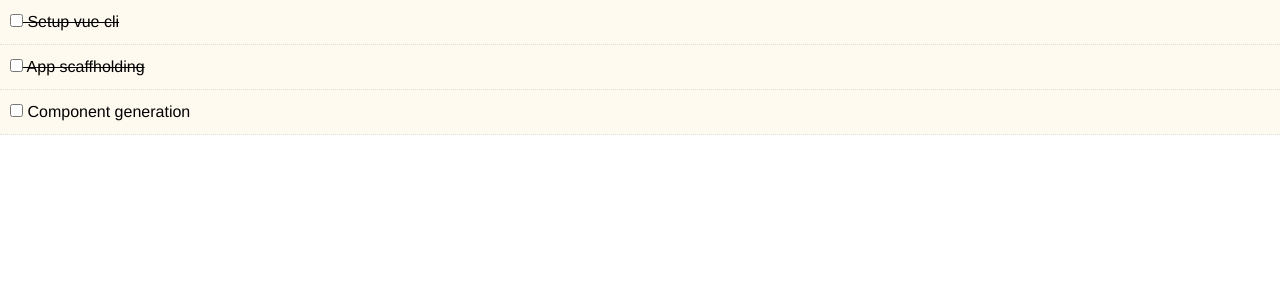
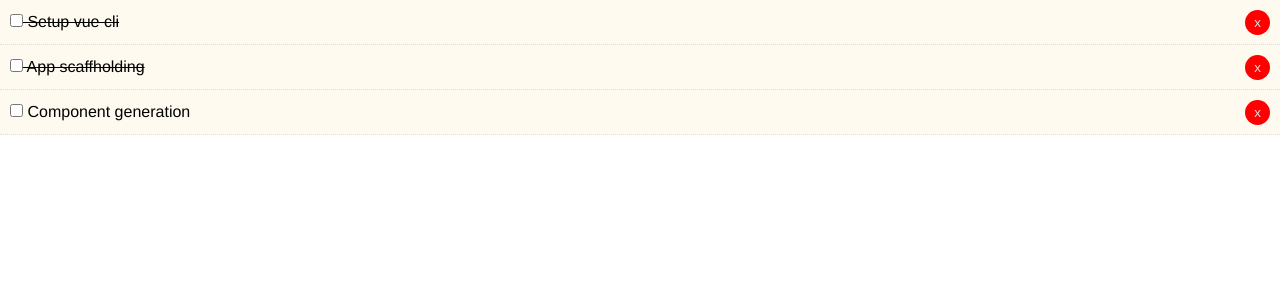
Before and after one commit to amalshehu/do-it, a Vue app: page / in a window 1280 px wide. Shown: the top 300 px of the page. Built offline with nearby package versions, Linux system fonts and the light colour scheme.

Commit message:
Add delete event emitter

```diff
--- a/src/components/Todo.vue
+++ b/src/components/Todo.vue
@@ -3,6 +3,7 @@
     <p>
       <input type="checkbox" v-on:change="markComplete">
       {{todo.title}}
+      <button class="del" @click="$emit('del-todo', todo.id)">x</button>
     </p>
   </div>
 </template>
```
